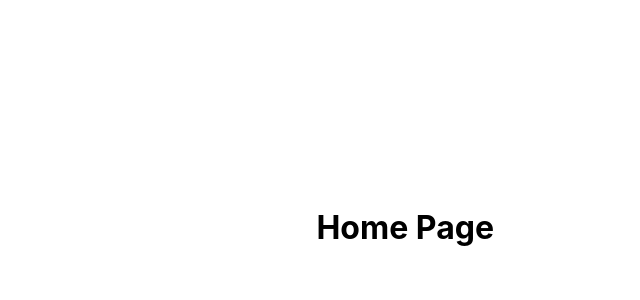
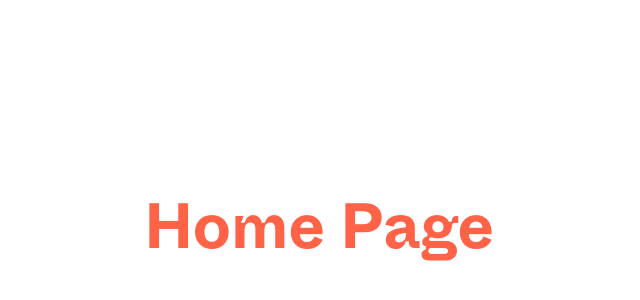
Before and after one commit to leireomadina/figma-store-clone, a Vue app: page / in a window 1280 px wide. Shown: the part 172-472 px from the top of the page, without its empty margins (146-786 px from the left). Built offline with nearby package versions, Linux system fonts and the light colour scheme.

Commit message:
Test variables file and local fonts

```diff
--- a/src/assets/styles/core/_variables.scss
+++ b/src/assets/styles/core/_variables.scss
@@ -1,8 +1,12 @@
-// TYPOGRAPHY
+/**
+ * Variables
+ * =================================
+ * - Typography
+ * - Colors
+ *    - Brand
+ *    - Background
+ *    - Neutral
+      - Accent
+ */
 
-// COLORS
-
-// brand
-// background
-// neutral
-// accent
+ $main-color: tomato;
--- a/src/assets/styles/main.scss
+++ b/src/assets/styles/main.scss
@@ -1,4 +1,5 @@
 // core
+@import "../styles/core/typography.scss";
 @import "../styles/core/mixins.scss";
 @import "../styles/core/normalize.scss";
 @import "../styles/core/reset.scss";
@@ -7,12 +8,12 @@
 body {
   min-height: 100vh;
   line-height: 1.6;
-  font-family: Inter, -apple-system, BlinkMacSystemFont, 'Segoe UI', Roboto, Oxygen, Ubuntu,
-    Cantarell, 'Fira Sans', 'Droid Sans', 'Helvetica Neue', sans-serif;
-  font-size: 16px;
+  font-family: 'White inktrap bold', Arial, sans-serif;
+  font-size: 32px;
   text-rendering: optimizeLegibility;
   -webkit-font-smoothing: antialiased;
   -moz-osx-font-smoothing: grayscale;
+  color:  $main-color;
 }
 
 #app {
```
